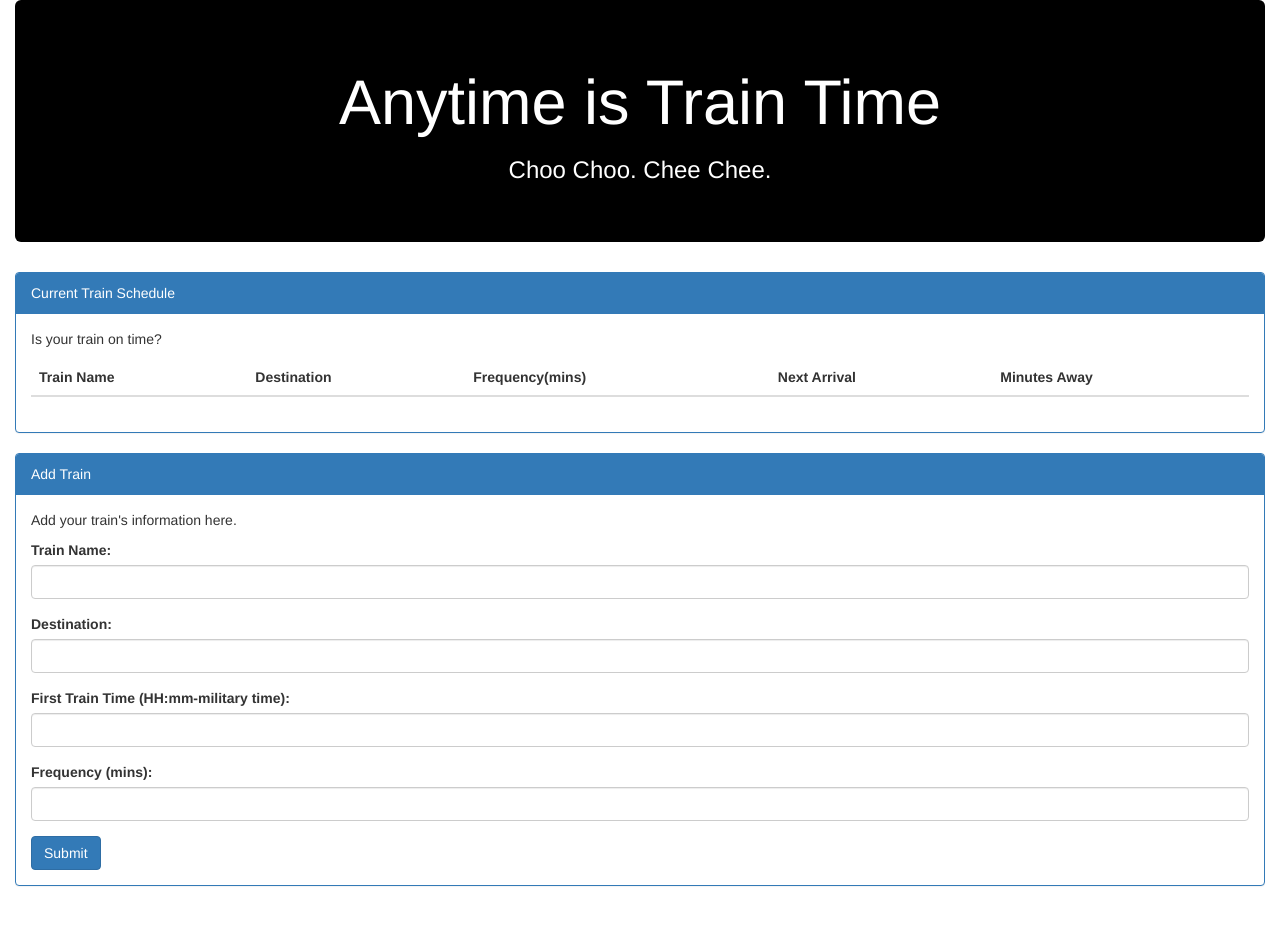
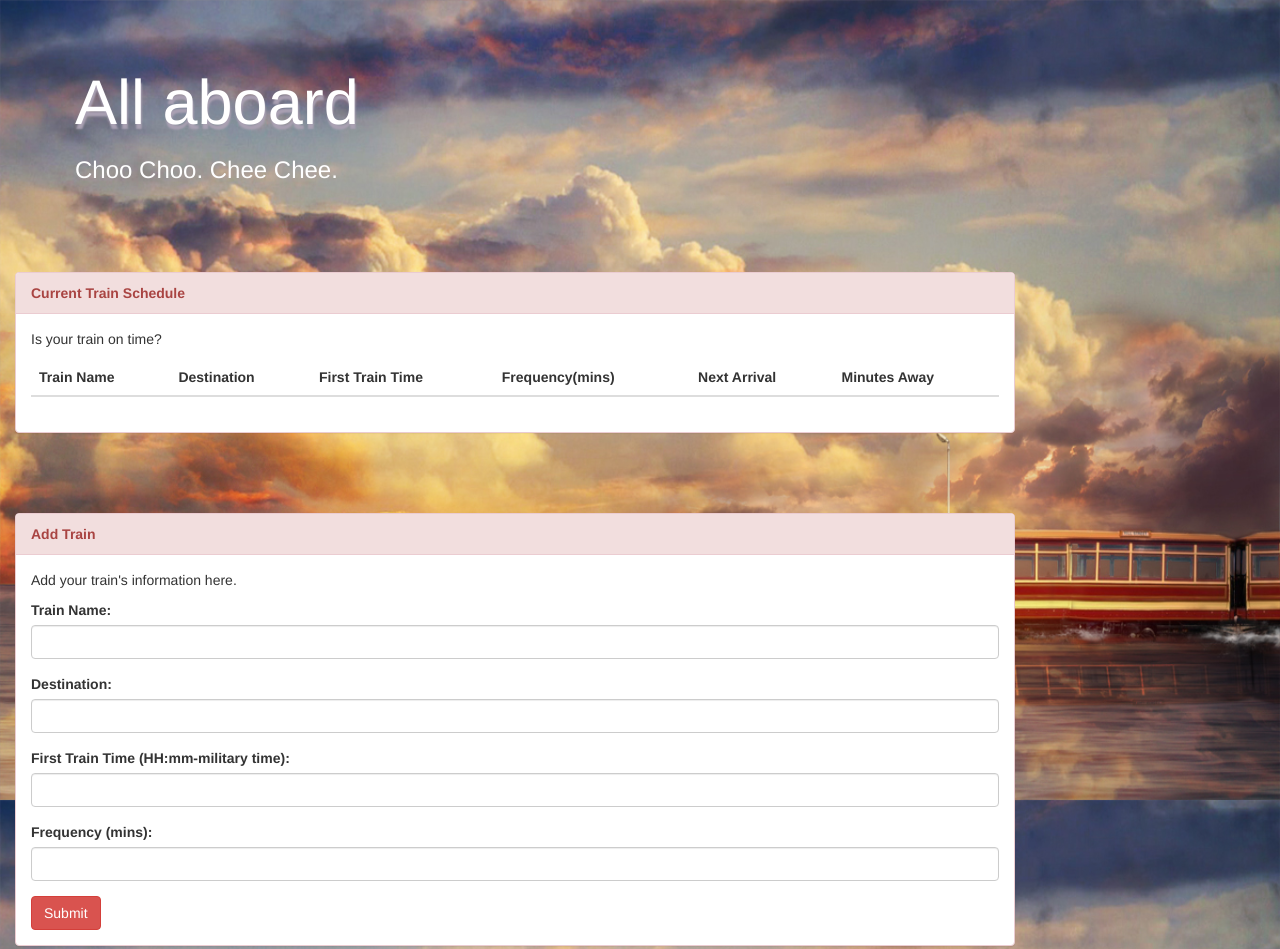
Before and after one commit to LaurelFH/traintimes, a plain HTML site: page index.html in a window 1280 px wide. Shown: the top 949 px of the page. Before the commit the page ends 906 px from the top, so only its background shows below. Drawn offline with nearby package versions, Linux system fonts and the light colour scheme; no server answers.

Commit message:
updating layout/fixed doubles issue

```diff
--- a/index.html
+++ b/index.html
@@ -26,11 +26,13 @@
 <div class="container-fluid">
 	<!--jumbrotron rounded (so in a container)-->
 	<div class="jumbotron">
-	<h1>Anytime is Train Time</h1>
+		<!--<div class="container" style="background-image: url('spiritseat2.png'); background-size: cover;">-->
+	<h1>All aboard</h1>
 	<h3>Choo Choo. Chee Chee.</h3>
+	<!--</div>-->
 	</div><!--ends the jumbotron-->
 	<!--panel for current train schedule-->
-	<div class="panel panel-primary">
+	<div class="panel panel-danger">
   <!-- Default panel contents -->
 		<div class="panel-heading">Current Train Schedule</div>
 		<div class="panel-body">
@@ -41,6 +43,7 @@
 		  		<tr>
 		  			<th>Train Name</th>
 		  			<th>Destination</th>
+		  			<th>First Train Time</th>
 		  			<th>Frequency(mins)</th>
 		  			<th>Next Arrival</th>
 		  			<th>Minutes Away</th>
@@ -54,7 +57,7 @@
 		  </div>
 		</div><!--ends the overall current train schedule panel-->
 	<!--panel with the add train form/inputs-->
-	<div class="panel panel-primary">
+	<div class="panel panel-danger">
 	  <!-- Default panel contents -->
 	  <div class="panel-heading">Add Train</div>
 		  <div class="panel-body">
@@ -76,7 +79,7 @@
 			<input type="number" class="form-control" id="trainFreq">
 			</div>
 			<!--submit button-->
-			<button type="submit" class="btn btn-primary" id="trainButton" value="submitButton">Submit</button>
+			<button type="submit" class="btn btn-danger" id="trainButton" value="submitButton">Submit</button>
 			</div><!--ends the add train panel body-->
 		  </div><!--ends the overall add train panel-->
 	</div><!--ends the main container-fluid-->
--- a/javascript.js
+++ b/javascript.js
@@ -55,6 +55,8 @@ var trainFreqInput;
 
 //adds the new train info from the user to the current schedule table
 function AddNewTrain(name, place, time, freq){
+
+
 	//creates cells for the new train information the user submits
 	var newRow = $("<tr>");
 	var trainNameCell = $("<td>");
@@ -69,17 +71,52 @@ function AddNewTrain(name, place, time, freq){
 //setting up the months info?
 
 //places all the new information in a new row in the schedule
+	//clear table space to prevent double entries with the append
+	//$("#table-body").empty();
 	$(newRow).append(trainNameCell, trainPlaceCell, trainTimeCell, trainFreqCell);
 	$("#table-body").append(newRow);
 	}
 //
 //
 //
-//need to come up with a way to pull all the curren titems in the database
+//get a snapshop of the current data in the database
 function  pullAllSchedules(){
+	database.ref().on("value", function(snapshot){
 
+		//create a snapshot for each item in the database
+		snapshot.forEach(function(childSnapshot){
 
+			//var key = childSnapshot.key();
+			var childData = childSnapshot.val();
+
+			trainNameInput = childSnapshot.val().trainNameInput;
+			trainPlaceInput = childSnapshot.val().trainPlaceInput;
+			trainTimeInput = childSnapshot.val().trainTimeInput;
+			trainFreqInput = childSnapshot.val().trainFreqInput;
+
+			AddNewTrain(trainNameInput, trainPlaceInput, trainTimeInput, trainFreqInput);
+		});
+
+		//makes new data visible to the user?
+
+	});
 }
+	//console.log(firebase.database().ref().snapshot);
+	//tells Firebase to watch for the child_added event and take snapshot
+	//won't want to use child_added here sicne I want to see everything that changes
+	// database.ref().on("value", function(Snapshot){
+	// 	//console.logging the values of the snapshot
+	// 	// console.log(snapshot);
+	// 	// console.log(snapshot.val().trainNameInput);
+	// 	// console.log(snapshot.val().trainPlaceInput);
+	// 	// console.log(snapshot.val().trainTimeInput);
+	// 	// console.log(snapshot.val().trainFreqInput);
+
+	// 	//add these updated snapshot values to the correct penal/divs so it creates a row for each new train
+	// 	//potentially loop through to do so?
+
+	// });
+
 //
 //
 //
@@ -111,9 +148,14 @@ function  pullAllSchedules(){
 
 // CALLING THE EVENTS/ACTIONS
 
-//
-//
 // ready the document?
+$(document).ready(function(){
+	//clear table space to prevent double entries with the append
+	$("#table-body").empty();
+ 	//update the schedule panel with the most recent information from the database
+	pullAllSchedules();
+});
+
  $("#trainButton").click(function(event){
 //prevent the form submission
  	event.preventDefault();
@@ -133,8 +175,9 @@ function  pullAllSchedules(){
  		trainPlaceInput: trainPlaceInput,
  		trainTimeInput: trainTimeInput,
  		trainFreqInput: trainFreqInput
+ 	});
 
- 	});
+	pullAllSchedules();
 
 });
 //
@@ -150,8 +193,8 @@ function  pullAllSchedules(){
 //
 
 //TASKS TO BE COMPLETED:
-//1.
-//2.
+//1. Fix the first train time/train freq mix-up in the display schedules header space
+//2.calculate next arrival times and time remamining using moment.js
 //3.
 // 4.  IF TIME try out the authentication UI info or the delete/add buttons
 //
@@ -176,3 +219,7 @@ function  pullAllSchedules(){
 //https://www.tutorialspoint.com/firebase/firebase_environment_setup.htm
 //https://www.tutorialspoint.com/firebase/firebase_write_data.htm
 //https://www.raywenderlich.com/139322/firebase-tutorial-getting-started-2
+//https://www.youtube.com/watch?v=noB98K6A0TY
+//https://firebase.google.com/docs/database/web/read-and-write
+//Look up Promise:https://developer.mozilla.org/en-US/docs/Web/JavaScript/Reference/Global_Objects/Promise
+//https://firebase.google.com/docs/database/web/read-and-write#receive_a_promise
--- a/style.css
+++ b/style.css
@@ -1,12 +1,43 @@
 .jumbotron{
+	text-align: left;
+	color: white;
+	background-color: transparent;
+	/*background-image: url("jumboimage.png");*/
+}
 
-	text-align: center;
-	color: white;
-	background-color: black;
+.table{
+	font-weight: bolder;
+}
+
+
+body{
+
+	background: url(assets/spirited_away_by_t0fuu.jpg) no-repeat center center fixed;
+	-webkit-background-size: cover;
+	-moz-background-size: cover;
+	-o-background-size: cover;
+	background-size: 100% auto;
+}
+
+.panel{
+
+	margin-bottom: 80px;
+	max-width: 1000px;
+}
+
+.panel-body{
+
+	/*opacity: .5;*/
+
+}
+h1{
+
+	text-shadow: 1px 5px 2px rgba(170, 161, 179, 1);
 
 }
 
-.table{
+.panel-heading{
 
+	/*text-align: center;*/
 	font-weight: bolder;
 }
```
Also changed, not shown: assets/spirited_away_by_t0fuu.jpg (added), assets/spiritseat.png (added).
